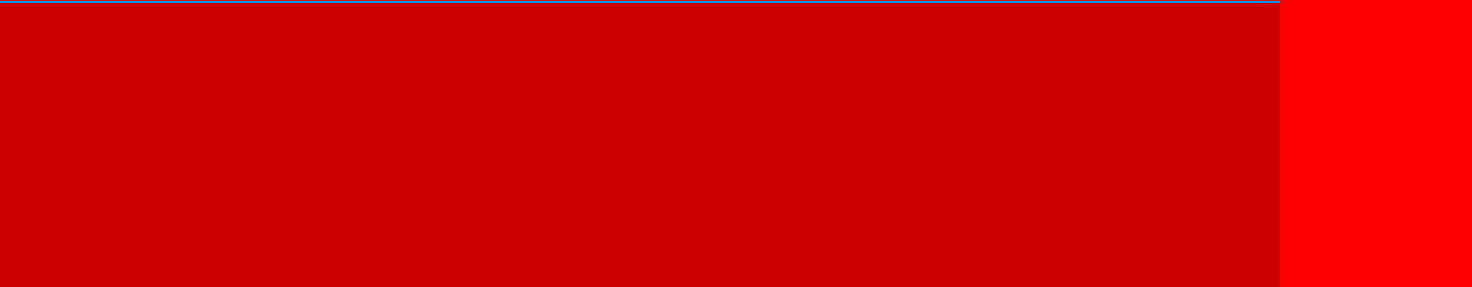
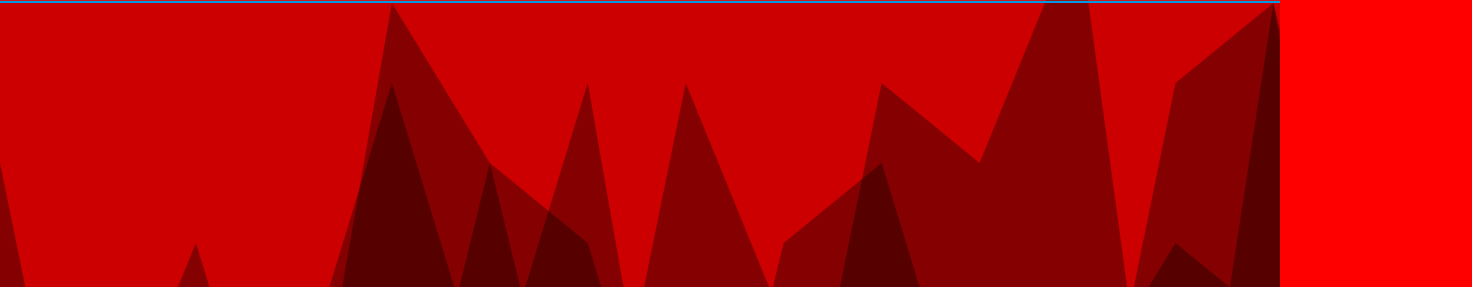
Before and after one commit to AltusJVR/scss_maps, a website built with Parcel: page src/index.html in a window 1280 px wide. Shown: the part 77-364 px from the top of the page, 1472 px wide, since content can reach past the window. Built offline with nearby package versions, Linux system fonts and the light colour scheme; a web font is replaced by a local one.

Commit message:
remove transforms from background img

```diff
--- a/src/scss/pages/_index.scss
+++ b/src/scss/pages/_index.scss
@@ -18,14 +18,15 @@
   bottom: 0;
   left: 0;
   background-image: url(/src/img/wave-1.svg), url(/src/img/wave-2.svg),url(/src/img/wave-3.svg);
-  background-position: bottom;
-  background-size: contain;
+  background-size: cover;
   background-repeat: no-repeat;
   background-color: $bg-clr;
   background-blend-mode: var(--blend);
   z-index: -1;
-  transform: scaleX(var(--scale)) rotateX(var(--rotate));
-  transition: transform 200ms ease-in;
+  // transform: scaleX(var(--scale)) ;
+  transition: transform 500ms ease-in,
+  background-color 800ms ease-in;
+  transform-origin: center;
 }
 
 
@@ -74,4 +75,7 @@ body {
   position: relative;
   z-index: -50;
   background-color: var(--h-clr-1);
+  transition:
+  background-color 100ms ease 50ms,
+  color 100ms ease 50ms;
 }
```
